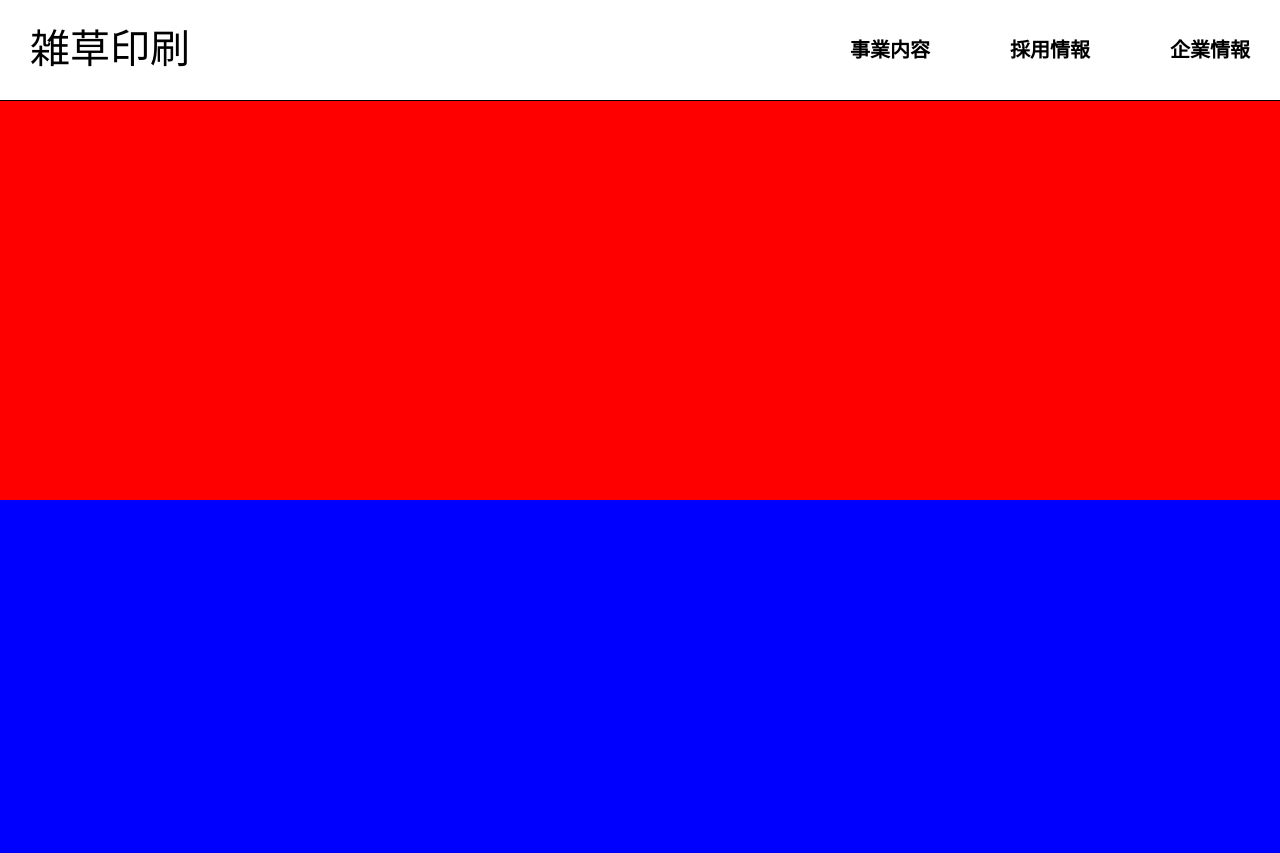
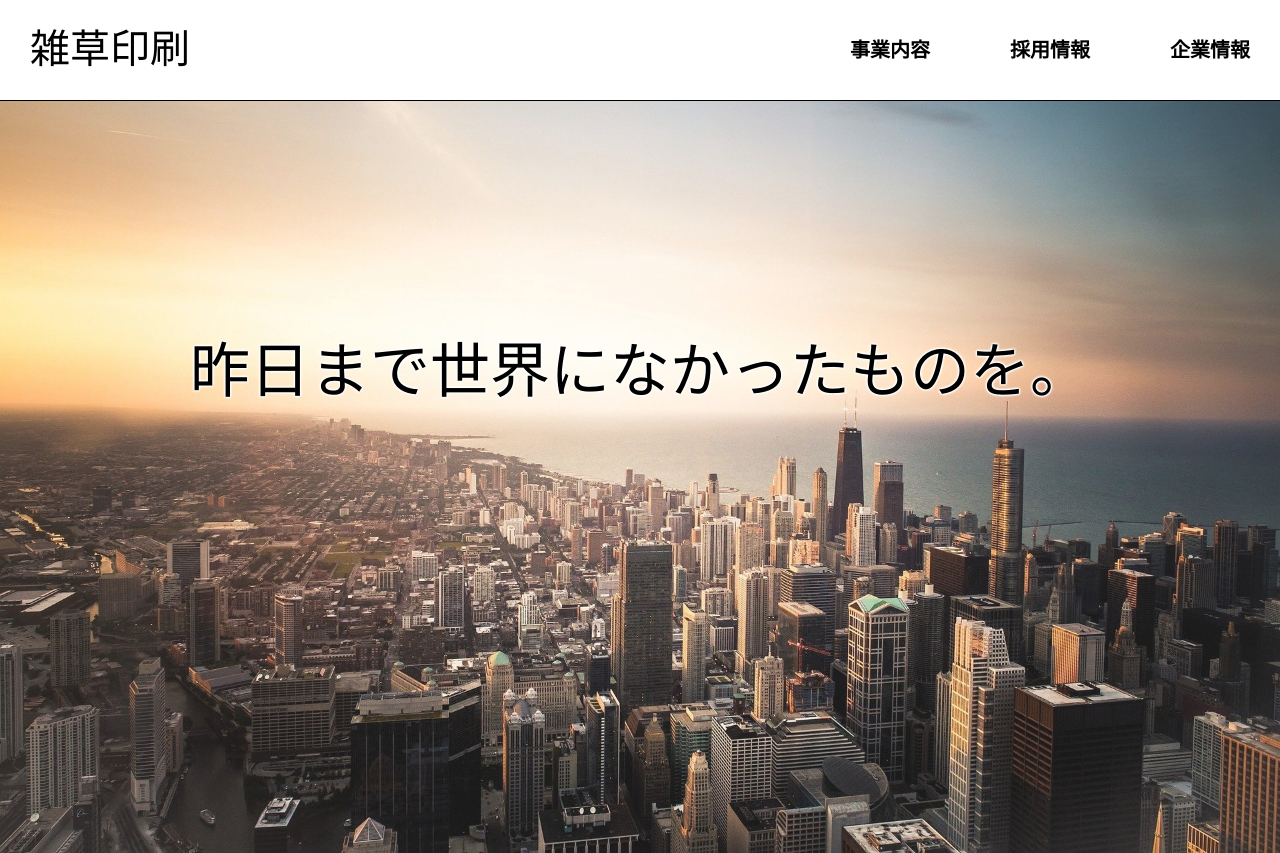
Before and after one commit to zasssou/CorporateSite, a plain HTML site: page index.html in a window 1280 px wide. Shown: the top 853 px of the page. Drawn offline with Linux system fonts and the light colour scheme.

Commit message:
Add first view.

```diff
--- a/css/style.css
+++ b/css/style.css
@@ -15,6 +15,7 @@ body {
   ======================== */
 header {
   position: fixed;
+  z-index: 2;
 
   display: flex;
   justify-content: space-between;
@@ -57,7 +58,31 @@ nav a:hover {
 /* ========================
     first-view
   ======================== */
+.first-view {
+  position: relative;
+  margin-bottom: 100px;
+}
 
+.top-title {
+  position: absolute;
+  top: 40%;
+  z-index: 1;
+  width: 100%;
+
+  text-align: center;
+  font-size: 60px;
+  color: black;
+  text-shadow:
+  #fff  1px  1px 2px,
+  #fff -1px  1px 2px,
+  #fff  1px -1px 2px,
+  #fff -1px -1px 2px;
+}
+
+.first-view img {
+  width: 100%;
+  opacity: 0.9;
+}
 
 /* ========================
     section - 事業内容(service)
--- a/index.html
+++ b/index.html
@@ -27,9 +27,9 @@
       </nav>
     </header>
 
-    <div class="red" style="width: 100%; background-color: red; height: 500px"></div>
-    <div class="bule"  style="width: 100%; background-color: blue; height: 500px"></div>
-    <div class="green"  style="width: 100%; background-color: green; height: 500px"></div>
-
+    <div class="first-view">
+      <h2 class="top-title">昨日まで世界になかったものを。</h2>
+      <img src="images/first-view.jpg" alt="ファーストビュー">
+    </div>
   </body>
 </html>
```
